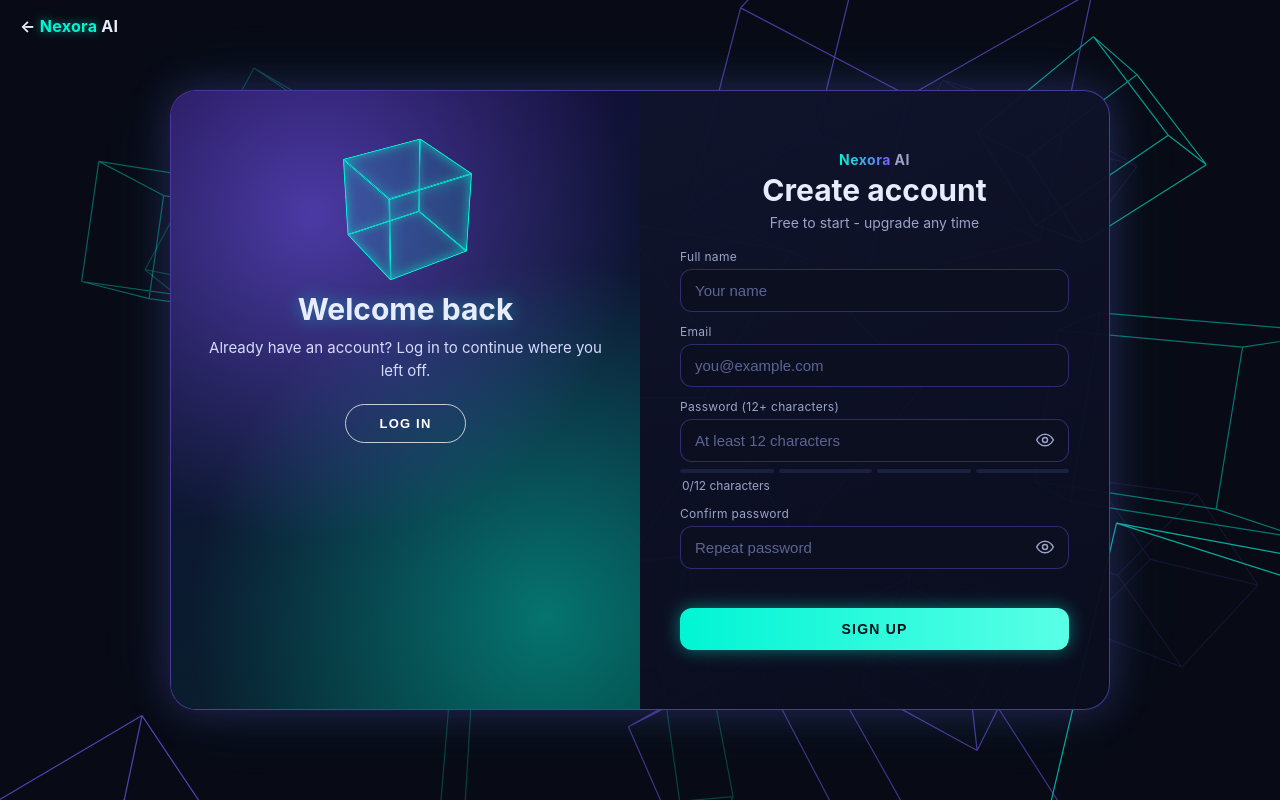
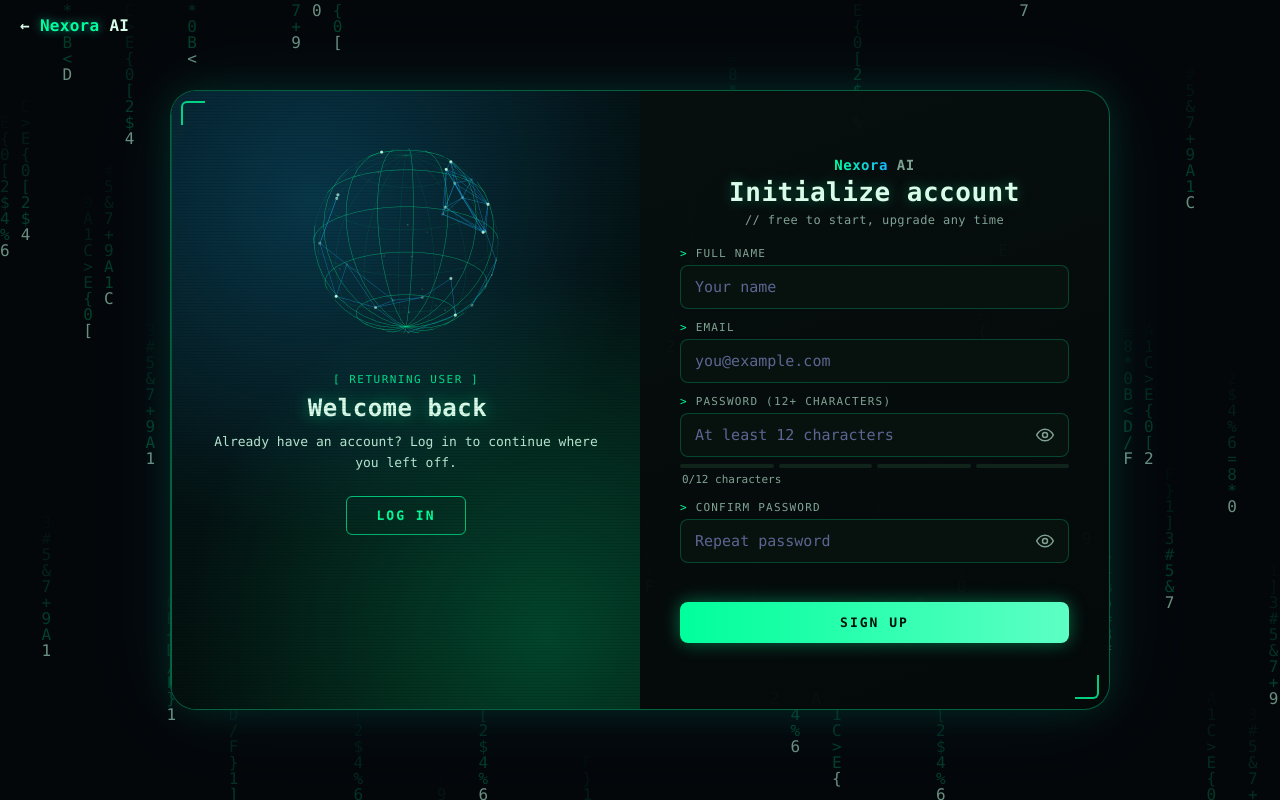
Before and after one commit to soumyasasmal410-star/Nexora-AI, a Flask app: page /signup in a window 1280 px wide. Run offline with Flask 3, Linux system fonts and the light colour scheme; some libraries are stand-ins or nearby versions.

Commit message:
Update auth.html

```diff
--- a/templates/auth.html
+++ b/templates/auth.html
@@ -5,19 +5,22 @@
 <meta name="viewport" content="width=device-width,initial-scale=1">
 <title>{{ 'Create account' if page == 'signup' else 'Log in' }} - Nexora AI</title>
 <style>
-:root{color-scheme:dark;--neon:#00f5d4;--violet:#7c5cff;--pink:#ff4fd8;--bg:#080b16;--panel:#0d1124;--text:#e8ecff;--muted:#9aa3c7;--err:#ff6b8b;--ok:#3ddc97}
+:root{color-scheme:dark;--neon:#00ff9c;--violet:#19b6ff;--pink:#ff4fd8;--bg:#04070a;--panel:#0a1014;--text:#d9fbe9;--muted:#7fa393;--err:#ff6b8b;--ok:#00ff9c;--mono:"JetBrains Mono","Fira Code","Cascadia Code",ui-monospace,Consolas,Menlo,monospace}
 *{box-sizing:border-box}
 html{background:var(--bg)}                         /* body stays transparent so the 3D background shows */
 body{margin:0;min-height:100vh;display:grid;place-items:center;padding:24px;color:var(--text);
-  font-family:Inter,system-ui,-apple-system,"Segoe UI",Arial,sans-serif;background:transparent}
+  font-family:var(--mono);background:transparent}
 a{color:var(--neon)}
 .home{position:fixed;top:16px;left:20px;font-weight:700;text-decoration:none;color:var(--text);letter-spacing:.3px}
 .home b{color:var(--neon);text-shadow:0 0 10px #00f5d488}
 
 /* ---------- card ---------- */
 .auth{position:relative;width:min(940px,94vw);min-height:620px;border-radius:26px;overflow:hidden;
-  background:linear-gradient(160deg,rgba(18,22,48,.97),rgba(10,13,30,.97));
-  border:1px solid rgba(124,92,255,.55);box-shadow:0 0 40px rgba(124,92,255,.25),0 0 80px rgba(0,245,212,.08)}
+  background:linear-gradient(160deg,rgba(8,16,16,.97),rgba(4,9,10,.97));
+  border:1px solid rgba(0,255,156,.35);box-shadow:0 0 36px rgba(0,255,156,.12),0 0 90px rgba(25,182,255,.08)}
+.auth::before,.auth::after{content:'';position:absolute;width:22px;height:22px;z-index:8;pointer-events:none;border:2px solid var(--neon);opacity:.8}
+.auth::before{top:10px;left:10px;border-right:0;border-bottom:0;border-top-left-radius:6px}
+.auth::after{bottom:10px;right:10px;border-left:0;border-top:0;border-bottom-right-radius:6px}
 .pane{position:absolute;top:0;width:50%;height:100%;padding:34px 40px;display:flex;flex-direction:column;justify-content:center;
   transition:opacity .45s ease,visibility .45s ease}
 .pane-login{left:0}
@@ -27,37 +30,38 @@ a{color:var(--neon)}
 
 .brand{font-size:14px;font-weight:700;letter-spacing:.5px;color:var(--muted);text-align:center;margin:0 0 4px}
 .brand b{background:linear-gradient(90deg,var(--neon),var(--violet));-webkit-background-clip:text;background-clip:text;color:transparent}
-h1{margin:0;text-align:center;font-size:30px}
-.sub{margin:6px 0 18px;text-align:center;color:var(--muted);font-size:14px}
+h1{margin:0;text-align:center;font-size:26px;letter-spacing:.5px;text-shadow:0 0 14px rgba(0,255,156,.35)}
+.sub{margin:6px 0 20px;text-align:center;color:var(--muted);font-size:12px;letter-spacing:.4px}
 
 /* ---------- fields ---------- */
 .field{margin:0 0 12px}
-label{display:block;font-size:12px;color:var(--muted);margin:0 0 5px;letter-spacing:.3px}
+label{display:block;font-size:11px;color:var(--muted);margin:0 0 5px;letter-spacing:1.2px;text-transform:uppercase}
+label::before{content:'> ';color:var(--neon)}
 .input{position:relative}
-input{width:100%;background:#0b0f20;color:var(--text);border:1px solid rgba(124,92,255,.35);border-radius:12px;
+input{font-family:var(--mono);width:100%;background:#07120f;color:var(--text);border:1px solid rgba(0,255,156,.22);border-radius:8px;
   padding:12px 14px;font-size:15px;transition:border-color .2s,box-shadow .2s}
 input::placeholder{color:#5c6592}
-input:focus{outline:none;border-color:var(--neon);box-shadow:0 0 0 3px rgba(0,245,212,.18),0 0 16px rgba(0,245,212,.25)}
+input:focus{outline:none;border-color:var(--neon);box-shadow:0 0 0 3px rgba(0,255,156,.16),0 0 16px rgba(0,255,156,.22)}
 .eye{position:absolute;right:8px;top:50%;transform:translateY(-50%);background:none;border:0;color:var(--muted);cursor:pointer;
   padding:6px;border-radius:8px;display:grid;place-items:center}
 .eye:hover{color:var(--neon)} .eye:focus-visible{outline:2px solid var(--neon)}
 .eye svg{width:20px;height:20px}
 .input input[type=password],.input input.has-eye{padding-right:42px}
-.hint{min-height:16px;margin:5px 2px 0;font-size:12px;color:var(--muted)}
+.hint{min-height:16px;margin:5px 2px 0;font-size:11px;color:var(--muted)}
 .hint.bad{color:var(--err)} .hint.good{color:var(--ok)}
 
 .meter{display:grid;grid-template-columns:repeat(4,1fr);gap:5px;margin-top:7px}
-.meter i{height:4px;border-radius:4px;background:#1a2040;transition:background .25s,box-shadow .25s}
+.meter i{height:4px;border-radius:2px;background:#10241c;transition:background .25s,box-shadow .25s}
 .meter[data-level="1"] i:nth-child(-n+1){background:var(--err)}
 .meter[data-level="2"] i:nth-child(-n+2){background:#ffb454}
 .meter[data-level="3"] i:nth-child(-n+3){background:#a6e22e}
 .meter[data-level="4"] i{background:var(--ok);box-shadow:0 0 8px #3ddc9788}
 .caps{display:none;color:#ffb454;font-size:12px;margin:4px 2px 0}
 
-.btn{width:100%;margin-top:6px;padding:13px;border:0;border-radius:12px;font-size:14px;font-weight:700;letter-spacing:1.2px;
-  text-transform:uppercase;cursor:pointer;color:#06101a;background:linear-gradient(90deg,var(--neon),#59ffe6);
-  box-shadow:0 0 18px rgba(0,245,212,.45);transition:transform .15s,box-shadow .2s,opacity .2s}
-.btn:hover{transform:translateY(-1px);box-shadow:0 0 28px rgba(0,245,212,.65)}
+.btn{width:100%;margin-top:6px;padding:13px;border:0;border-radius:8px;font-size:13px;font-weight:700;letter-spacing:2px;font-family:var(--mono);
+  text-transform:uppercase;cursor:pointer;color:#02130c;background:linear-gradient(90deg,var(--neon),#5dffc4);
+  box-shadow:0 0 18px rgba(0,255,156,.4);transition:transform .15s,box-shadow .2s,opacity .2s}
+.btn:hover{transform:translateY(-1px);box-shadow:0 0 28px rgba(0,255,156,.6)}
 .btn:focus-visible{outline:2px solid #fff;outline-offset:2px}
 .btn[disabled]{opacity:.65;cursor:progress;transform:none}
 .m-switch{display:none;margin:14px 0 0;text-align:center;font-size:14px;color:var(--muted)}
@@ -66,26 +70,21 @@ input:focus{outline:none;border-color:var(--neon);box-shadow:0 0 0 3px rgba(0,24
 /* ---------- sliding overlay with 3D cube ---------- */
 .overlay{position:absolute;top:0;left:50%;width:50%;height:100%;z-index:5;overflow:hidden;
   transition:transform .75s cubic-bezier(.77,0,.18,1);
-  background:radial-gradient(circle at 30% 20%,rgba(124,92,255,.55),transparent 55%),
-             radial-gradient(circle at 80% 85%,rgba(0,245,212,.40),transparent 55%),linear-gradient(160deg,#140c3a,#06222a)}
+  background:radial-gradient(circle at 30% 18%,rgba(25,182,255,.22),transparent 55%),radial-gradient(circle at 80% 88%,rgba(0,255,156,.22),transparent 55%),linear-gradient(160deg,#04141a,#03100b);
+  border-left:1px solid rgba(0,255,156,.25)}
+.overlay::after{content:'';position:absolute;inset:0;pointer-events:none;background:repeating-linear-gradient(0deg,rgba(0,0,0,.18) 0 1px,transparent 1px 3px);opacity:.5}
 .auth.is-signup .overlay{transform:translateX(-100%)}
-.scene{position:absolute;top:70px;left:50%;margin-left:-45px;width:90px;height:90px;perspective:600px}
-.cube{position:relative;width:100%;height:100%;transform-style:preserve-3d;animation:spin 16s linear infinite}
-.cube i{position:absolute;inset:0;border:1.5px solid var(--neon);background:rgba(0,245,212,.07);box-shadow:inset 0 0 16px rgba(0,245,212,.35)}
-.cube i:nth-child(1){transform:translateZ(45px)}
-.cube i:nth-child(2){transform:rotateY(180deg) translateZ(45px)}
-.cube i:nth-child(3){transform:rotateY(90deg) translateZ(45px)}
-.cube i:nth-child(4){transform:rotateY(-90deg) translateZ(45px)}
-.cube i:nth-child(5){transform:rotateX(90deg) translateZ(45px)}
-.cube i:nth-child(6){transform:rotateX(-90deg) translateZ(45px)}
-@keyframes spin{to{transform:rotateX(360deg) rotateY(360deg)}}
-.ov{position:absolute;left:0;right:0;top:200px;padding:0 38px;text-align:center;transition:opacity .45s ease,visibility .45s ease}
-.ov h2{margin:0 0 10px;font-size:30px;text-shadow:0 0 18px rgba(0,245,212,.45)}
-.ov p{margin:0 0 22px;color:#d4dbff;line-height:1.5;font-size:15px}
-.ov button{background:transparent;color:#fff;border:1.5px solid rgba(255,255,255,.75);border-radius:30px;padding:11px 34px;
-  font-weight:700;letter-spacing:1.2px;cursor:pointer;text-transform:uppercase;font-size:13px;transition:background .2s,box-shadow .2s}
-.ov button:hover{background:rgba(255,255,255,.14);box-shadow:0 0 18px rgba(255,255,255,.35)}
-.ov button:focus-visible{outline:2px solid var(--neon);outline-offset:3px}
+#globe{position:absolute;top:40px;left:50%;margin-left:-110px;width:220px;height:220px}
+.ov{position:absolute;left:0;right:0;top:282px;padding:0 38px;text-align:center;transition:opacity .45s ease,visibility .45s ease}
+.ov h2{margin:0 0 10px;font-size:24px;letter-spacing:.5px;text-shadow:0 0 16px rgba(0,255,156,.45)}
+.ov h2::after{content:'_';color:var(--neon);margin-left:2px;animation:blink 1s steps(2) infinite}
+@keyframes blink{50%{opacity:0}}
+.tag{display:block;margin:0 0 8px;font-size:11px;letter-spacing:1.5px;color:var(--neon);opacity:.85}
+.ov p{margin:0 0 22px;color:#b9e9d3;line-height:1.6;font-size:13px}
+.ov button{background:transparent;color:var(--neon);border:1px solid rgba(0,255,156,.7);border-radius:6px;padding:11px 30px;font-family:var(--mono);
+  font-weight:700;letter-spacing:2px;cursor:pointer;text-transform:uppercase;font-size:13px;transition:background .2s,box-shadow .2s}
+.ov button:hover{background:rgba(0,255,156,.12);box-shadow:0 0 18px rgba(0,255,156,.35)}
+.ov button:focus-visible{outline:2px solid #fff;outline-offset:3px}
 .ov-signup{opacity:0;visibility:hidden}
 .auth.is-signup .ov-login{opacity:0;visibility:hidden}
 .auth.is-signup .ov-signup{opacity:1;visibility:visible}
@@ -100,13 +99,13 @@ input:focus{outline:none;border-color:var(--neon);box-shadow:0 0 0 3px rgba(0,24
 /* Chrome autofill paints saved logins light blue/white - keep them dark */
 input:-webkit-autofill,input:-webkit-autofill:hover,input:-webkit-autofill:focus,input:-webkit-autofill:active{
   -webkit-text-fill-color:var(--text);caret-color:var(--text);
-  -webkit-box-shadow:0 0 0 1000px #0b0f20 inset;box-shadow:0 0 0 1000px #0b0f20 inset;
-  border-color:rgba(124,92,255,.35);transition:background-color 9999s ease-out 0s}
+  -webkit-box-shadow:0 0 0 1000px #07120f inset;box-shadow:0 0 0 1000px #07120f inset;
+  border-color:rgba(0,255,156,.22);transition:background-color 9999s ease-out 0s}
 input:-webkit-autofill:focus{border-color:var(--neon)}
 
 /* built-in 3D background + cursor glow (no external file needed) */
 #bg{position:fixed;inset:0;width:100%;height:100%;z-index:-1;pointer-events:none}
-#spot{position:fixed;left:0;top:0;width:520px;height:520px;margin:-260px 0 0 -260px;z-index:-1;pointer-events:none;background:radial-gradient(circle,rgba(124,92,255,.18),rgba(124,92,255,0) 65%);opacity:0;transition:opacity .3s;will-change:transform}
+#spot{position:fixed;left:0;top:0;width:520px;height:520px;margin:-260px 0 0 -260px;z-index:-1;pointer-events:none;background:radial-gradient(circle,rgba(0,255,156,.10),rgba(0,255,156,0) 65%);opacity:0;transition:opacity .3s;will-change:transform}
 
 /* ---------- mobile: one form at a time ---------- */
 @media (max-width:760px){
@@ -136,8 +135,8 @@ input:-webkit-autofill:focus{border-color:var(--neon)}
     <form method="post" action="{{ url_for('login') }}" id="f-login" novalidate>
       <input type="hidden" name="csrf_token" value="{{ csrf_token }}">
       <p class="brand"><b>Nexora</b> AI</p>
-      <h1>Welcome back</h1>
-      <p class="sub">Log in to continue building</p>
+      <h1>Authenticate</h1>
+      <p class="sub">// log in to your workspace</p>
 
       <div class="field"><label for="l-email">Email</label>
         <input id="l-email" name="email" type="email" autocomplete="email" maxlength="254" required placeholder="you@example.com"
@@ -159,8 +158,8 @@ input:-webkit-autofill:focus{border-color:var(--neon)}
     <form method="post" action="{{ url_for('signup') }}" id="f-signup" novalidate>
       <input type="hidden" name="csrf_token" value="{{ csrf_token }}">
       <p class="brand"><b>Nexora</b> AI</p>
-      <h1>Create account</h1>
-      <p class="sub">Free to start - upgrade any time</p>
+      <h1>Initialize account</h1>
+      <p class="sub">// free to start, upgrade any time</p>
 
       <div class="field"><label for="s-name">Full name</label>
         <input id="s-name" name="name" type="text" autocomplete="name" maxlength="80" required placeholder="Your name"
@@ -188,12 +187,12 @@ input:-webkit-autofill:focus{border-color:var(--neon)}
 
   <!-- SLIDING PANEL -->
   <aside class="overlay">
-    <div class="scene" aria-hidden="true"><div class="cube"><i></i><i></i><i></i><i></i><i></i><i></i></div></div>
+    <canvas id="globe" width="440" height="440" aria-hidden="true"></canvas>
     <div class="ov ov-login" {{ 'inert' if page == 'signup' else '' }}>
-      <h2>Hello there</h2><p>New to Nexora AI? Create your account and start your journey.</p>
+      <span class="tag">[ NEW USER ]</span><h2>Hello there</h2><p>New to Nexora AI? Create your account and start your journey.</p>
       <button type="button" data-go="signup">Sign up</button></div>
     <div class="ov ov-signup" {{ 'inert' if page != 'signup' else '' }}>
-      <h2>Welcome back</h2><p>Already have an account? Log in to continue where you left off.</p>
+      <span class="tag">[ RETURNING USER ]</span><h2>Welcome back</h2><p>Already have an account? Log in to continue where you left off.</p>
       <button type="button" data-go="login">Log in</button></div>
   </aside>
 </main>
@@ -275,50 +274,79 @@ input:-webkit-autofill:focus{border-color:var(--neon)}
 </script>
 <canvas id="bg" aria-hidden="true"></canvas><div id="spot" aria-hidden="true"></div>
 <script>
-/* neon wireframe cubes (own 3D maths) + cursor glow. Mouse input is smoothed so nothing jitters. */
+/* hacker-style visuals: faint code rain behind the page + a rotating 3D data globe in the panel.
+   Own canvas maths, no libraries. Mouse input is eased so nothing jitters. */
 (() => {
-  const cv = document.getElementById('bg'), ctx = cv.getContext('2d'), spot = document.getElementById('spot');
-  if (!ctx) return;
   const still = matchMedia('(prefers-reduced-motion: reduce)').matches;
-  const V = [[-1,-1,-1],[1,-1,-1],[1,1,-1],[-1,1,-1],[-1,-1,1],[1,-1,1],[1,1,1],[-1,1,1]];
-  const E = [[0,1],[1,2],[2,3],[3,0],[4,5],[5,6],[6,7],[7,4],[0,4],[1,5],[2,6],[3,7]];
-  const R = (a = 1) => (Math.random() - .5) * a;
-  let W = 0, H = 0;
-  const tgt = {x: 0, y: 0}, cur = {x: 0, y: 0}, px = {x: innerWidth / 2, y: innerHeight / 2}, sp = {x: px.x, y: px.y};
-  const cubes = Array.from({length: 16}, (_, i) => ({x: R(16), y: R(9), z: 4 + Math.random() * 8, s: .5 + Math.random() * 1.1,
-    rx: Math.random() * 6, ry: Math.random() * 6, vx: R(.008), vy: .003 + Math.random() * .006, c: i % 2 ? '124,92,255' : '0,245,212'}));
-  const fit = () => { W = innerWidth; H = innerHeight; cv.width = W; cv.height = H; };   // 1x resolution: smooth and light
-  fit(); addEventListener('resize', fit);
+  const spot = document.getElementById('spot');
+  const mouse = {x: 0, y: 0}, ease = {x: 0, y: 0}, px = {x: innerWidth / 2, y: innerHeight / 2}, sp = {x: px.x, y: px.y};
   addEventListener('mousemove', e => {
-    tgt.x = e.clientX / W * 2 - 1; tgt.y = e.clientY / H * 2 - 1; px.x = e.clientX; px.y = e.clientY; spot.style.opacity = 1;
+    mouse.x = e.clientX / innerWidth * 2 - 1; mouse.y = e.clientY / innerHeight * 2 - 1;
+    px.x = e.clientX; px.y = e.clientY; spot.style.opacity = 1;
   }, {passive: true});
   document.addEventListener('mouseleave', () => { spot.style.opacity = 0; });
-  let running = true;
-  document.addEventListener('visibilitychange', () => { running = !document.hidden; if (running) requestAnimationFrame(draw); });
-  function draw() {
+
+  /* ---- code rain ---- */
+  const bg = document.getElementById('bg'), rc = bg.getContext('2d');
+  const GL = '01<>/{}[]$#%&=+*ABCDEF0123456789', FS = 16, TRAIL = 9;
+  let W = 0, H = 0, cols = 0, drops = [];
+  function fit() {
+    W = bg.width = innerWidth; H = bg.height = innerHeight; cols = Math.ceil(W / (FS * 1.3));
+    drops = Array.from({length: cols}, () => ({y: Math.random() * H / FS, v: .25 + Math.random() * .5, k: (Math.random() * 99) | 0}));
+    rc.font = FS + 'px ui-monospace,Consolas,monospace';
+  }
+  fit(); addEventListener('resize', fit);
+  function rain(dt) {
+    rc.clearRect(0, 0, W, H);
+    drops.forEach((d, i) => {
+      d.y += d.v * dt * .02; if (d.y * FS - TRAIL * FS > H) { d.y = 0; d.v = .25 + Math.random() * .5; }
+      for (let t = 0; t < TRAIL; t++) {
+        const row = Math.floor(d.y) - t; if (row < 0) continue;
+        const ch = GL[(i * 31 + row * 17 + d.k) % GL.length], a = t === 0 ? .55 : .26 * (1 - t / TRAIL);
+        rc.fillStyle = t === 0 ? 'rgba(190,255,225,' + a + ')' : 'rgba(0,255,156,' + a + ')';
+        rc.fillText(ch, i * FS * 1.3, row * FS);
+      }
+    });
+  }
+
+  /* ---- 3D data globe (wire sphere + network nodes) ---- */
+  const gl = document.getElementById('globe'), gc = gl.getContext('2d'), GS = gl.width, R = GS * .42, C = GS / 2;
+  const nodes = Array.from({length: 46}, () => { const u = Math.random() * 2 - 1, a = Math.random() * 6.283, r = Math.sqrt(1 - u * u);
+    return [r * Math.cos(a), u, r * Math.sin(a), Math.random() * 6]; });
+  const links = []; nodes.forEach((p, i) => nodes.forEach((q, j) => { if (j > i && (p[0]-q[0])**2 + (p[1]-q[1])**2 + (p[2]-q[2])**2 < .42) links.push([i, j]); }));
+  function rot(x, y, z, ay, ax) {
+    let X = x * Math.cos(ay) + z * Math.sin(ay), Z = -x * Math.sin(ay) + z * Math.cos(ay);
+    let Y = y * Math.cos(ax) - Z * Math.sin(ax); Z = y * Math.sin(ax) + Z * Math.cos(ax); return [X, Y, Z];
+  }
+  function globe(t) {
+    gc.clearRect(0, 0, GS, GS);
+    const ay = t * .00025 + ease.x * .5, ax = .38 + ease.y * .25;
+    const proj = (x, y, z) => { const [X, Y, Z] = rot(x, y, z, ay, ax); return [C + X * R, C + Y * R, Z]; };
+    gc.lineWidth = 1;
+    const line = (pts) => { for (let i = 1; i < pts.length; i++) {            // draw as segments so back side can be dimmer
+      const a = pts[i - 1], b = pts[i], front = (a[2] + b[2]) / 2 > 0;
+      gc.strokeStyle = front ? 'rgba(0,255,156,.55)' : 'rgba(0,255,156,.13)'; gc.beginPath(); gc.moveTo(a[0], a[1]); gc.lineTo(b[0], b[1]); gc.stroke(); } };
+    for (let k = -2; k <= 2; k++) { const lat = k * .5, pts = []; for (let s = 0; s <= 40; s++) { const lon = s / 40 * 6.283; pts.push(proj(Math.cos(lat) * Math.cos(lon), Math.sin(lat), Math.cos(lat) * Math.sin(lon))); } line(pts); }
+    for (let m = 0; m < 8; m++) { const lon = m / 8 * 3.1416, pts = []; for (let s = 0; s <= 40; s++) { const la = s / 40 * 6.283; pts.push(proj(Math.cos(la) * Math.cos(lon), Math.sin(la), Math.cos(la) * Math.sin(lon))); } line(pts); }
+    const P = nodes.map(n => proj(n[0], n[1], n[2]));
+    gc.strokeStyle = 'rgba(25,182,255,.55)';
+    links.forEach(([i, j]) => { if (P[i][2] > -.1 && P[j][2] > -.1) { gc.beginPath(); gc.moveTo(P[i][0], P[i][1]); gc.lineTo(P[j][0], P[j][1]); gc.stroke(); } });
+    P.forEach((p, i) => { const pulse = .55 + .45 * Math.sin(t * .003 + nodes[i][3]), a = p[2] > 0 ? .95 : .25;
+      gc.fillStyle = 'rgba(190,255,225,' + a * pulse + ')'; gc.beginPath(); gc.arc(p[0], p[1], p[2] > 0 ? 3 : 1.8, 0, 6.283); gc.fill(); });
+  }
+
+  let last = performance.now(), running = true;
+  function frame(now) {
     if (!running) return;
-    cur.x += (tgt.x - cur.x) * .05; cur.y += (tgt.y - cur.y) * .05;      // eased parallax (no sudden jumps)
-    sp.x += (px.x - sp.x) * .18;  sp.y += (px.y - sp.y) * .18;           // eased glow
+    const dt = Math.min(now - last, 60); last = now;
+    ease.x += (mouse.x - ease.x) * .05; ease.y += (mouse.y - ease.y) * .05;
+    sp.x += (px.x - sp.x) * .18; sp.y += (px.y - sp.y) * .18;
     spot.style.transform = 'translate3d(' + sp.x.toFixed(1) + 'px,' + sp.y.toFixed(1) + 'px,0)';
-    ctx.clearRect(0, 0, W, H);
-    const f = Math.min(W, H) * .9;
-    for (const c of cubes) {
-      if (!still) { c.rx += c.vx; c.ry += c.vy; }
-      const sx = Math.sin(c.rx), cx = Math.cos(c.rx), sy = Math.sin(c.ry), cy = Math.cos(c.ry);
-      const P = V.map(([x, y, z]) => {
-        let Y = y * cx - z * sx, Z = y * sx + z * cx;
-        let X = x * cy + Z * sy; Z = -x * sy + Z * cy;
-        X = X * c.s + c.x - cur.x * 1.2; Y = Y * c.s + c.y - cur.y * .8; Z = Z * c.s + c.z;
-        const k = f / Z; return [W / 2 + X * k, H / 2 + Y * k];
-      });
-      const a = Math.max(.12, Math.min(.7, 1.3 - c.z / 9));
-      ctx.strokeStyle = 'rgba(' + c.c + ',' + a + ')'; ctx.lineWidth = 1.2; ctx.beginPath();
-      for (const [i, j] of E) { ctx.moveTo(P[i][0], P[i][1]); ctx.lineTo(P[j][0], P[j][1]); }
-      ctx.stroke();
-    }
-    requestAnimationFrame(draw);
+    rain(dt); globe(now);
+    if (!still) requestAnimationFrame(frame);
   }
-  draw();
+  document.addEventListener('visibilitychange', () => { running = !document.hidden; if (running && !still) { last = performance.now(); requestAnimationFrame(frame); } });
+  requestAnimationFrame(frame);
 })();
 </script>
 </body>
```
